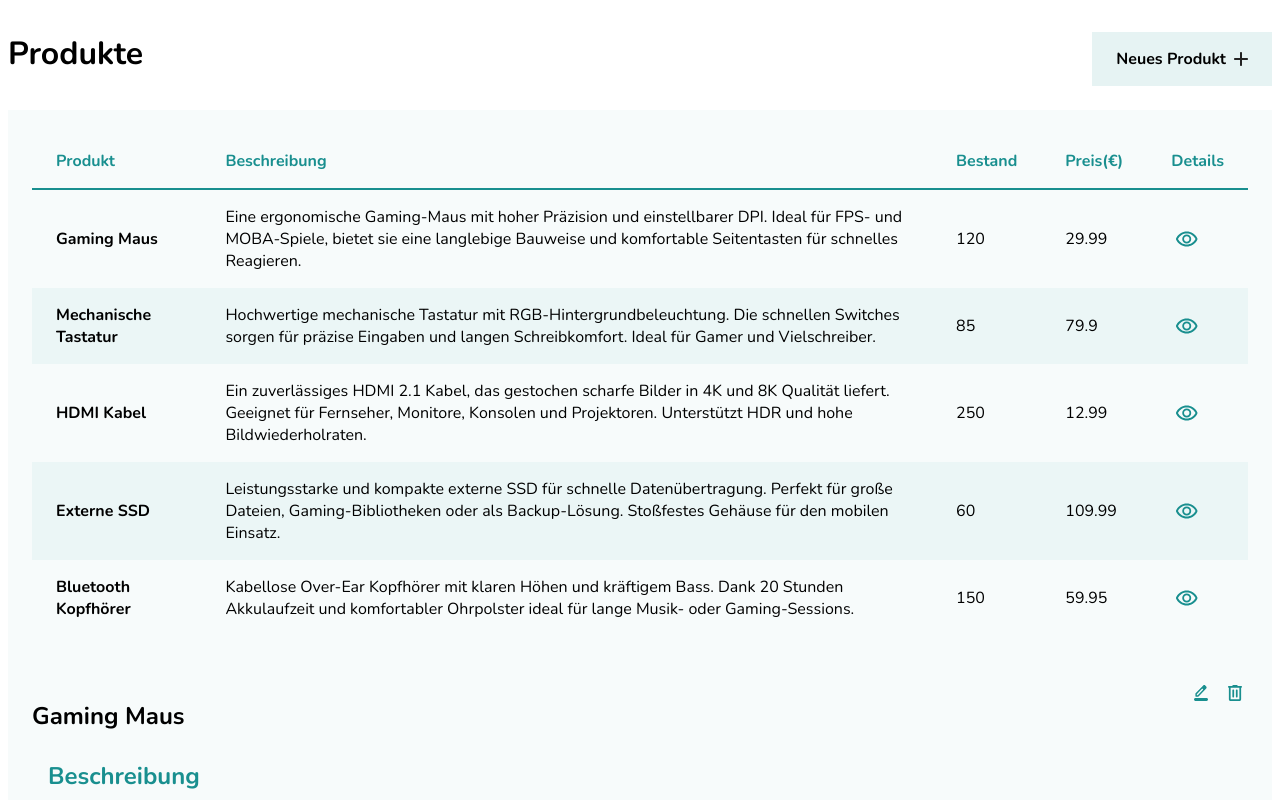
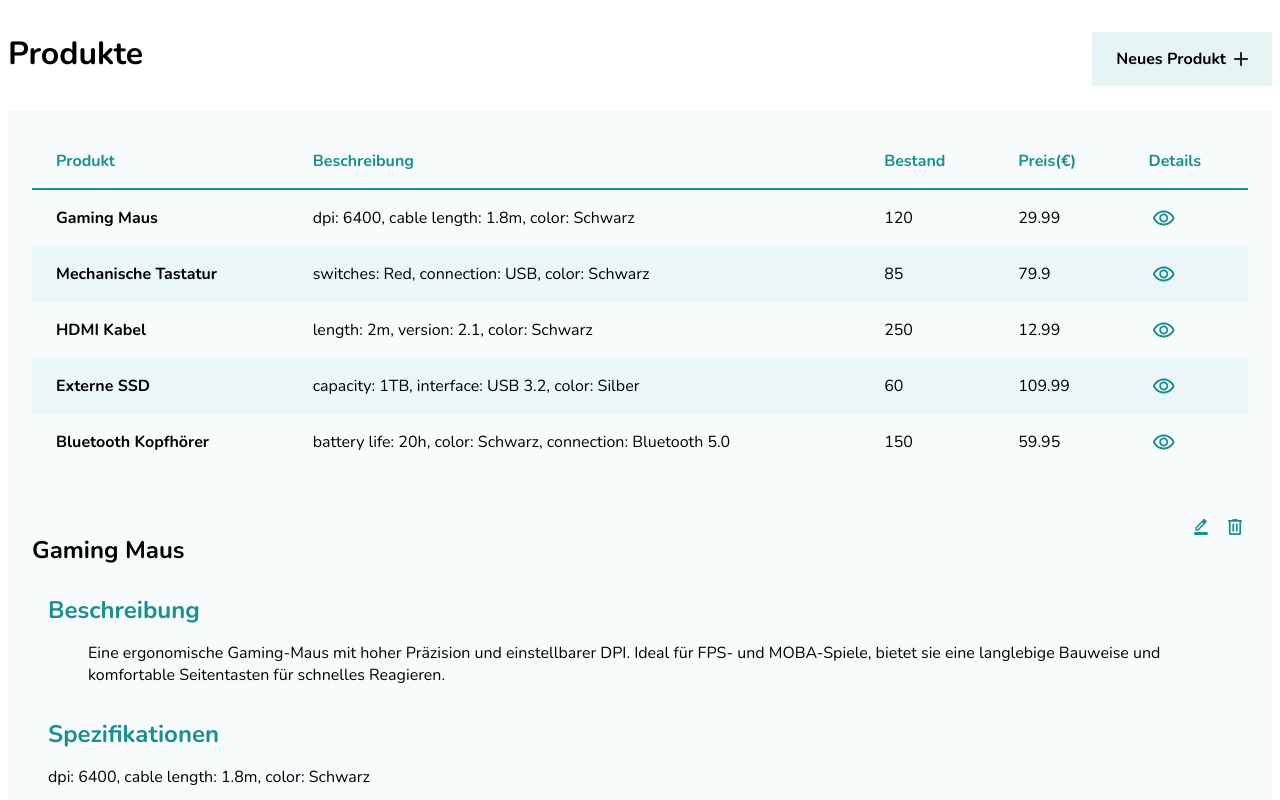
Before and after one commit to IgorBoger/produktliste, an Angular app in the folder produktliste/: page / in a window 1280 px wide. Shown: the top 800 px of the page. Built offline with nearby package versions, Linux system fonts and the light colour scheme.

Commit message:
Update dynamic product list

```diff
--- a/produktliste/src/app/shared/components/product-list/product-list.html
+++ b/produktliste/src/app/shared/components/product-list/product-list.html
@@ -10,42 +10,31 @@
       </tr>
     </thead>
     <tbody>
-      <!-- <tr role="link">
-        <td>Computermaus</td>
-        <td>optisch, USB-Anschluss, schwarz</td>
-        <td><span class="badge ok">104</span></td>
-        <td class="price">18,00</td>
-        <td><a class="btn--view" aria-label="Details anzeigen"></a></td>
-      </tr>
-      <tr role="link">
-        <td>HDMI-Kabel High-Speed</td>
-        <td>2 m, vergoldete Stecker</td>
-        <td><span class="badge low">64</span></td>
-        <td class="price">8,30</td>
-        <td><a class="btn--view" aria-label="Details anzeigen"></a></td>
-      </tr>
-      <tr role="link">
-        <td>USB-Kabel</td>
-        <td>2.0, 1,5 m, schwarz</td>
-        <td><span class="badge ok">124</span></td>
-        <td class="price">5,40</td>
-        <td><a class="btn--view" aria-label="Details anzeigen"></a></td>
-      </tr>
-      <tr routerLink="/edit">
-        <td>Tastatur QWERTZ</td>
-        <td>kabelgebunden, deutsch</td>
-        <td><span class="badge ok">146</span></td>
-        <td class="price">18,99</td>
-        <td><a class="btn--view" aria-label="Details anzeigen"></a></td>
-      </tr> -->
-
-      @for (product of list; track product) {
+      @for (product of list; track product.id; let odd = $odd) {
+        <tr role="link" [class.dark-row]="odd">
+          <td>{{ product.name }}</td>
+          <td>{{ product.specs }}</td>
+          <td>
+            <span class="badge ok">{{ product.stock }}</span>
+          </td>
+          <td class="price">
+            @switch (true) {
+              @case (product.price > 1000000) {
+                {{ product.price / 1000000 }}mio
+              }
+              @case (product.price > 1000) {
+                {{ product.price / 1000 }}k
+              }
+              @default {
+                {{ product.price }}
+              }
+            }
+          </td>
+          <td><a class="btn--view" aria-label="Details anzeigen"></a></td>
+        </tr>
+      } @empty {
         <tr>
-          <td>{{ product.name }}</td>
-          <td>{{ product.description }}</td>
-          <td>{{ product.stock }}</td>
-          <td>{{ product.price }}</td>
-          <td><a class="btn--view" aria-label="Details anzeigen"></a></td>
+          <td colspan="5">Deine Produktliste ist noch leer.</td>
         </tr>
       }
     </tbody>
--- a/produktliste/src/app/shared/components/product-list/product-list.scss
+++ b/produktliste/src/app/shared/components/product-list/product-list.scss
@@ -0,0 +1,5 @@
+@use '../../../../product_list_style/variables' as v;
+
+.dark-row {
+  background-color: v.$dark-bg;
+}
--- a/produktliste/src/app/shared/components/product-list/product-list.ts
+++ b/produktliste/src/app/shared/components/product-list/product-list.ts
@@ -1,4 +1,13 @@
 import { Component } from '@angular/core';
+
+interface Product {
+  id: number;
+  name: string;
+  description: string;
+  specs: string;
+  stock: number;
+  price: number;
+}
 
 @Component({
   imports: [],
@@ -7,8 +16,10 @@ import { Component } from '@angular/core';
   templateUrl: './product-list.html',
 })
 export class ProductList {
+  // list: Product[] = [];
   list = [
     {
+      id: 1,
       name: 'Gaming Maus',
       description:
         'Eine ergonomische Gaming-Maus mit hoher Präzision und einstellbarer DPI. Ideal für FPS- und MOBA-Spiele, bietet sie eine langlebige Bauweise und komfortable Seitentasten für schnelles Reagieren.',
@@ -17,6 +28,7 @@ export class ProductList {
       price: 29.99,
     },
     {
+      id: 2,
       name: 'Mechanische Tastatur',
       description:
         'Hochwertige mechanische Tastatur mit RGB-Hintergrundbeleuchtung. Die schnellen Switches sorgen für präzise Eingaben und langen Schreibkomfort. Ideal für Gamer und Vielschreiber.',
@@ -25,6 +37,7 @@ export class ProductList {
       price: 79.9,
     },
     {
+      id: 3,
       name: 'HDMI Kabel',
       description:
         'Ein zuverlässiges HDMI 2.1 Kabel, das gestochen scharfe Bilder in 4K und 8K Qualität liefert. Geeignet für Fernseher, Monitore, Konsolen und Projektoren. Unterstützt HDR und hohe Bildwiederholraten.',
@@ -33,6 +46,7 @@ export class ProductList {
       price: 12.99,
     },
     {
+      id: 4,
       name: 'Externe SSD',
       description:
         'Leistungsstarke und kompakte externe SSD für schnelle Datenübertragung. Perfekt für große Dateien, Gaming-Bibliotheken oder als Backup-Lösung. Stoßfestes Gehäuse für den mobilen Einsatz.',
@@ -41,6 +55,7 @@ export class ProductList {
       price: 109.99,
     },
     {
+      id: 5,
       name: 'Bluetooth Kopfhörer',
       description:
         'Kabellose Over-Ear Kopfhörer mit klaren Höhen und kräftigem Bass. Dank 20 Stunden Akkulaufzeit und komfortabler Ohrpolster ideal für lange Musik- oder Gaming-Sessions.',
--- a/produktliste/src/product_list_style/_components.scss
+++ b/produktliste/src/product_list_style/_components.scss
@@ -52,9 +52,9 @@
 
 
 
-    tbody tr:nth-child(even) {
-        background-color: v.$dark-bg;
-    }
+    // tbody tr:nth-child(even) {
+    //     background-color: v.$dark-bg;
+    // }
 
     tbody tr:hover{
         cursor: pointer;
--- a/produktliste/src/styles.scss
+++ b/produktliste/src/styles.scss
@@ -1,7 +1,14 @@
 @use './product_list_style/index';
+.d-none {
+  display: none !important;
+}
+
+.d-flex {
+  display: flex !important;
+}
 
 *,
 *::before,
 *::after {
-    box-sizing: border-box;
+  box-sizing: border-box;
 }
```
